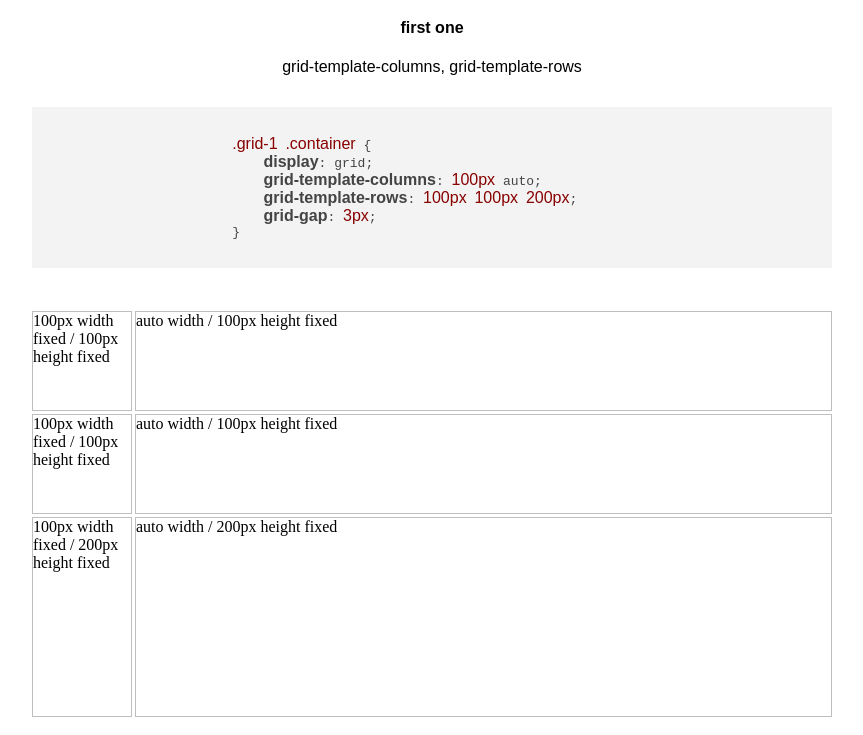
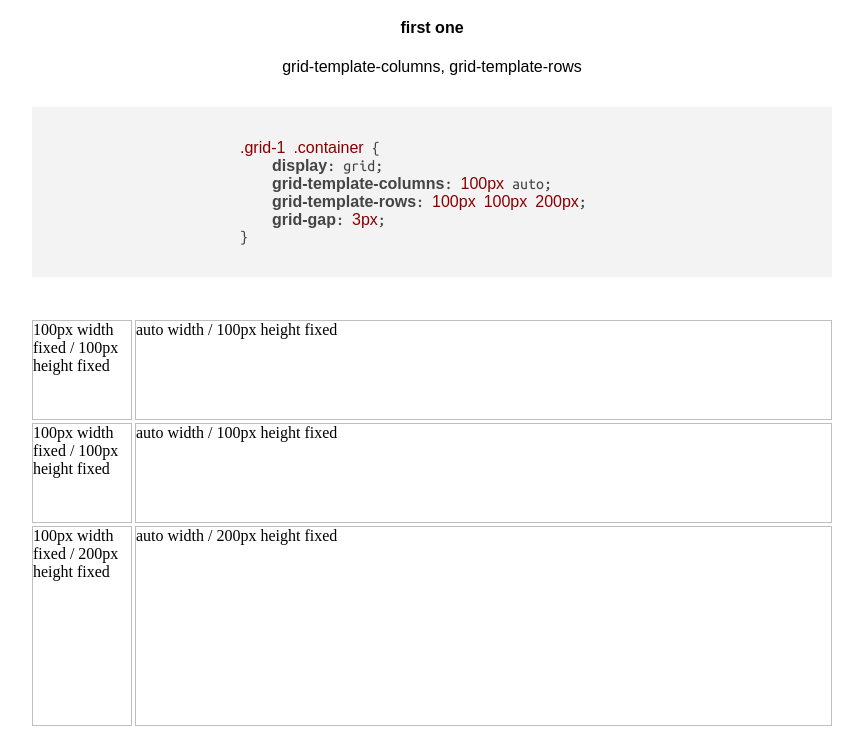
Before and after one commit to madgb/css-grid, a plain HTML site: page index.html in a window 1280 px wide. Shown: the part 61-796 px from the top of the page, without its empty margins (208-1071 px from the left). Drawn offline with nearby package versions, Linux system fonts and the light colour scheme.

Commit message:
ubuntu mono

```diff
--- a/css/style.css
+++ b/css/style.css
@@ -1,6 +1,9 @@
 h1, h2, h3, h4, h5, h6, p, a, span{
     text-align: center;
     font-family: sans-serif;
+}
+code{
+    font-family: 'Ubuntu Mono', monospace;
 }
 .wrapper{
     max-width: 50em;
--- a/index.html
+++ b/index.html
@@ -8,6 +8,7 @@
     <meta name="keywords" content="css-grid, grid">
     <link rel="stylesheet" href="css/style.css">
     <link rel="stylesheet" href="css/grid.css">
+    <link href="https://fonts.googleapis.com/css?family=Ubuntu+Mono" rel="stylesheet">
     <link rel="stylesheet" href="//cdnjs.cloudflare.com/ajax/libs/highlight.js/9.12.0/styles/default.min.css">
     <script src="//cdnjs.cloudflare.com/ajax/libs/highlight.js/9.12.0/highlight.min.js"></script>
     <script>hljs.initHighlightingOnLoad();</script>
```
